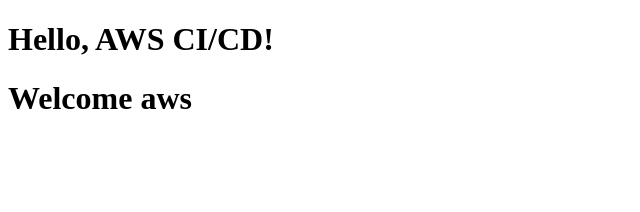
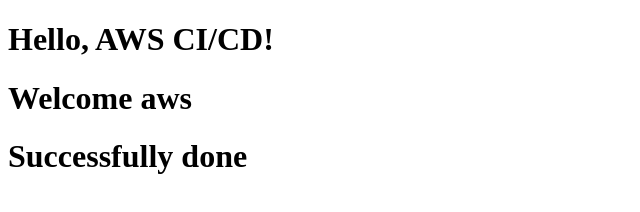
Before and after one commit to Thamizharasan-s24/cicd, a plain HTML site: page index.html in a window 1280 px wide. Shown: the whole page, without its empty margins (0-640 px from the left). Drawn offline with Linux system fonts and the light colour scheme.

Commit message:
maybe final commmit

```diff
--- a/index.html
+++ b/index.html
@@ -6,5 +6,6 @@
 <body>
     <h1>Hello, AWS CI/CD!</h1>
     <h1>Welcome aws</h1>
+    <h1>Successfully done</h1>
 </body>
 </html>
```
